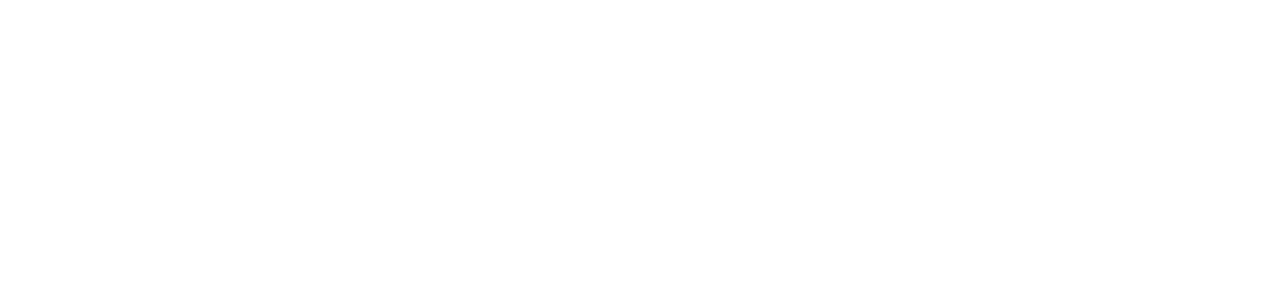
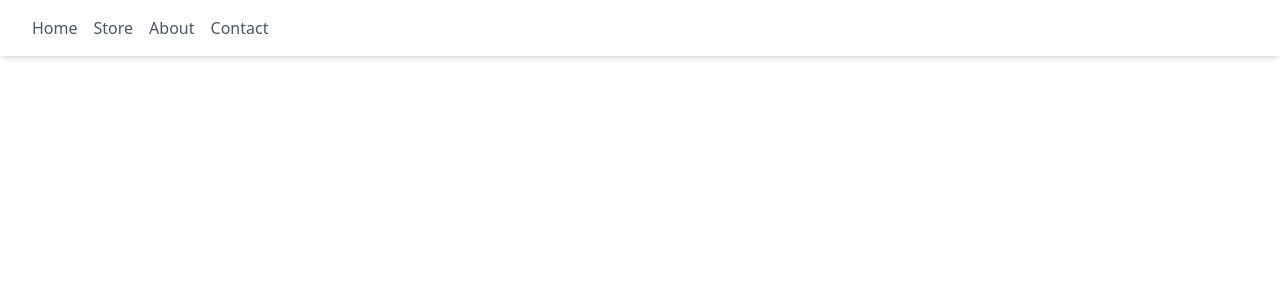
Before and after one commit to brianslab/portfolio, a Next.js app: page / in a window 1280 px wide. Shown: the top 300 px of the page. Built offline with nearby package versions, Linux system fonts and the light colour scheme.

Commit message:
import navbar

```diff
--- /dev/null
+++ b/components/NavBar.tsx
@@ -0,0 +1,57 @@
+export function Navbar() {
+  return (
+    <header>
+      <nav className='navbar navbar-expand-lg shadow-md py-2 bg-white relative flex items-center w-full justify-between'>
+        <div className='px-6 w-full flex flex-wrap items-center justify-between'>
+          <div
+            className='navbar-collapse grow items-center'
+            id='navbarSupportedContentY'
+          >
+            <ul className='navbar-nav mr-auto lg:flex lg:flex-row'>
+              <li className='nav-item'>
+                <a
+                  className='nav-link block pr-2 lg:px-2 py-2 text-gray-600 hover:text-gray-700 focus:text-gray-700 transition duration-150 ease-in-out'
+                  href='#!'
+                  data-mdb-ripple='true'
+                  data-mdb-ripple-color='light'
+                >
+                  Home
+                </a>
+              </li>
+              <li className='nav-item'>
+                <a
+                  className='nav-link block pr-2 lg:px-2 py-2 text-gray-600 hover:text-gray-700 focus:text-gray-700 transition duration-150 ease-in-out'
+                  href='#!'
+                  data-mdb-ripple='true'
+                  data-mdb-ripple-color='light'
+                >
+                  Store
+                </a>
+              </li>
+              <li className='nav-item'>
+                <a
+                  className='nav-link block pr-2 lg:px-2 py-2 text-gray-600 hover:text-gray-700 focus:text-gray-700 transition duration-150 ease-in-out'
+                  href='#!'
+                  data-mdb-ripple='true'
+                  data-mdb-ripple-color='light'
+                >
+                  About
+                </a>
+              </li>
+              <li className='nav-item'>
+                <a
+                  className='nav-link block pr-2 lg:px-2 py-2 text-gray-600 hover:text-gray-700 focus:text-gray-700 transition duration-150 ease-in-out'
+                  href='#!'
+                  data-mdb-ripple='true'
+                  data-mdb-ripple-color='light'
+                >
+                  Contact
+                </a>
+              </li>
+            </ul>
+          </div>
+        </div>
+      </nav>
+    </header>
+  );
+}
--- a/pages/index.tsx
+++ b/pages/index.tsx
@@ -1,3 +1,4 @@
+import { Navbar } from '@/components/NavBar';
 import Head from 'next/head';
 
 export default function Home() {
@@ -27,9 +28,7 @@
         <link rel='manifest' href='/site.webmanifest' />
       </Head>
       <main>
-        <h1 className='text-3xl text-white font-bold font-mono flex place-content-center'>
-          Brian Kuhn
-        </h1>
+        <Navbar />
       </main>
     </>
   );
```
